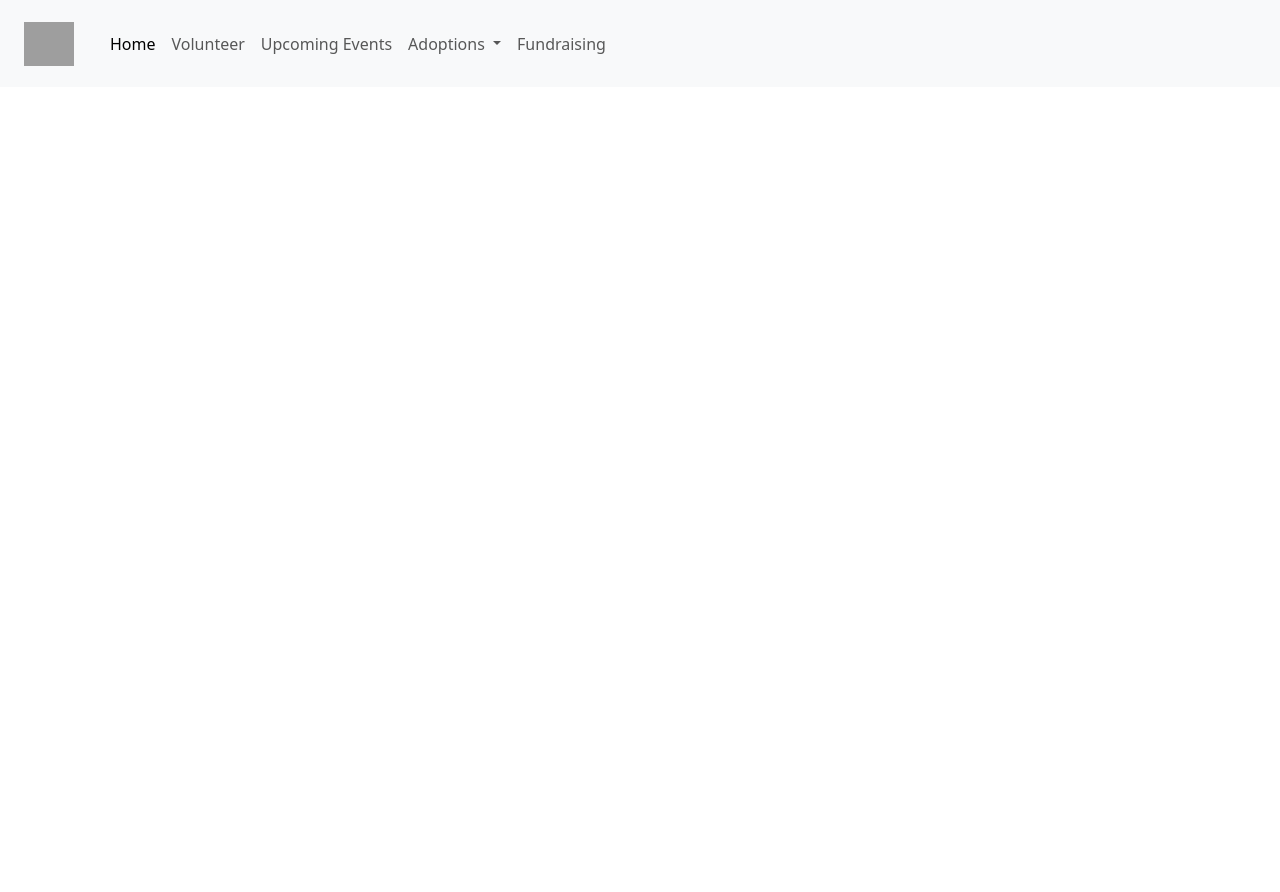
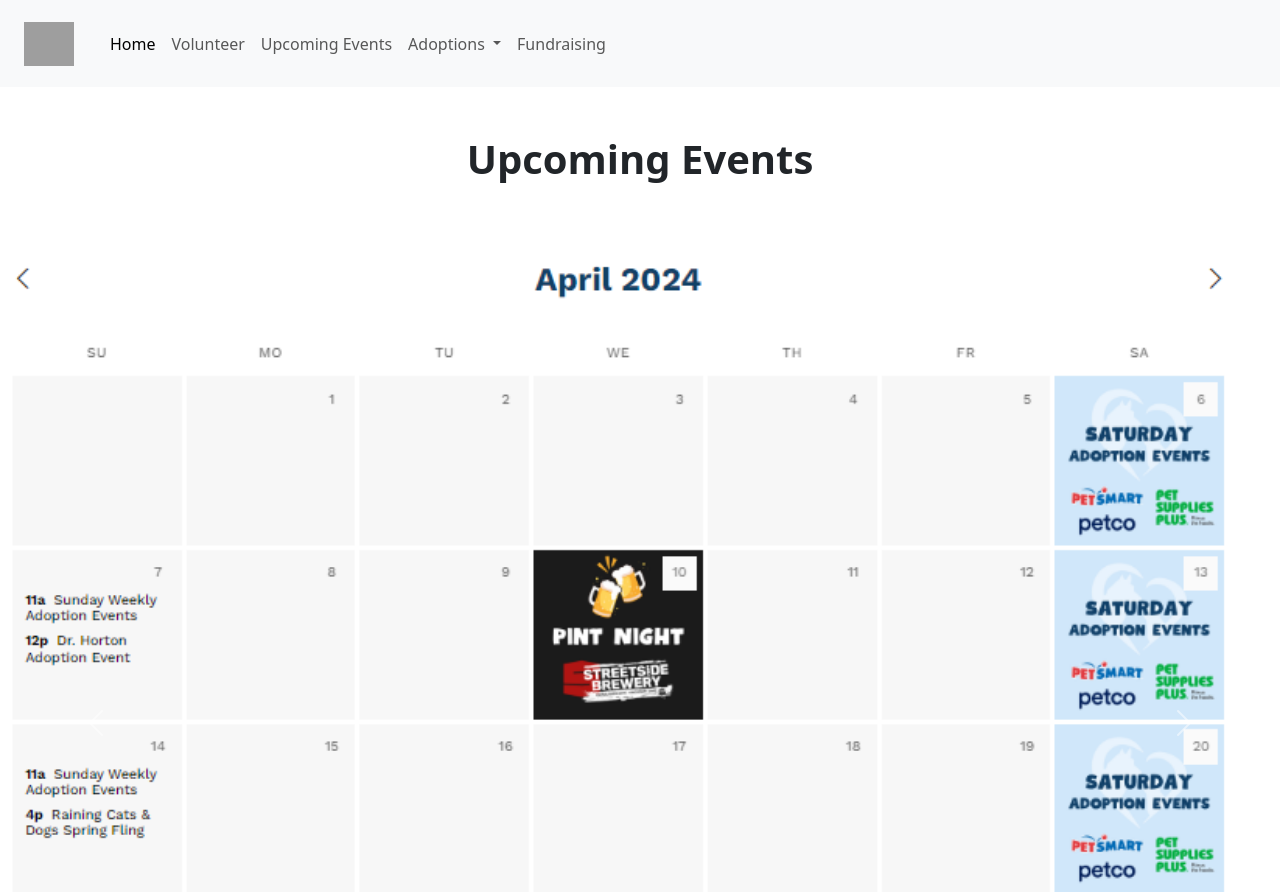
Before and after one commit to NickM69/Final-Project, a plain HTML site: page UpcomingEvents.html in a window 1280 px wide. Shown: the top 892 px of the page. Before the commit the page ends 800 px from the top, so only its background shows below. Drawn offline with nearby package versions, Linux system fonts and the light colour scheme; grey boxes are pictures that could not be loaded.

Commit message:
finished all of mine

```diff
--- a/UpcomingEvents.html
+++ b/UpcomingEvents.html
@@ -47,6 +47,32 @@
           </div>
         </div>
       </nav>
+      <br>
+      <br>
+      <h1 class="text-center"><strong>Upcoming Events</strong></h1>
+      <br>
+      <br>
+      <div id="carouselExample" class="carousel slide">
+        <div class="carousel-inner">
+          <div class="carousel-item active">
+            <img src="pictures/april.png" class="d-block w-100" alt="...">
+          </div>
+          <div class="carousel-item">
+            <img src="pictures/may.png" class="d-block w-100" alt="...">
+          </div>
+          <div class="carousel-item">
+            <img src="pictures/june.png" class="d-block w-100" alt="...">
+          </div>
+        </div>
+        <button class="carousel-control-prev" type="button" data-bs-target="#carouselExample" data-bs-slide="prev">
+          <span class="carousel-control-prev-icon" aria-hidden="true"></span>
+          <span class="visually-hidden">Previous</span>
+        </button>
+        <button class="carousel-control-next" type="button" data-bs-target="#carouselExample" data-bs-slide="next">
+          <span class="carousel-control-next-icon" aria-hidden="true"></span>
+          <span class="visually-hidden">Next</span>
+        </button>
+      </div>
     <script src="https://cdn.jsdelivr.net/npm/bootstrap@5.3.3/dist/js/bootstrap.bundle.min.js" integrity="sha384-YvpcrYf0tY3lHB60NNkmXc5s9fDVZLESaAA55NDzOxhy9GkcIdslK1eN7N6jIeHz" crossorigin="anonymous"></script>
   </body>
 </html>
```
Also changed, not shown: pictures/april.png (added), pictures/june.png (added), pictures/may.png (added).
